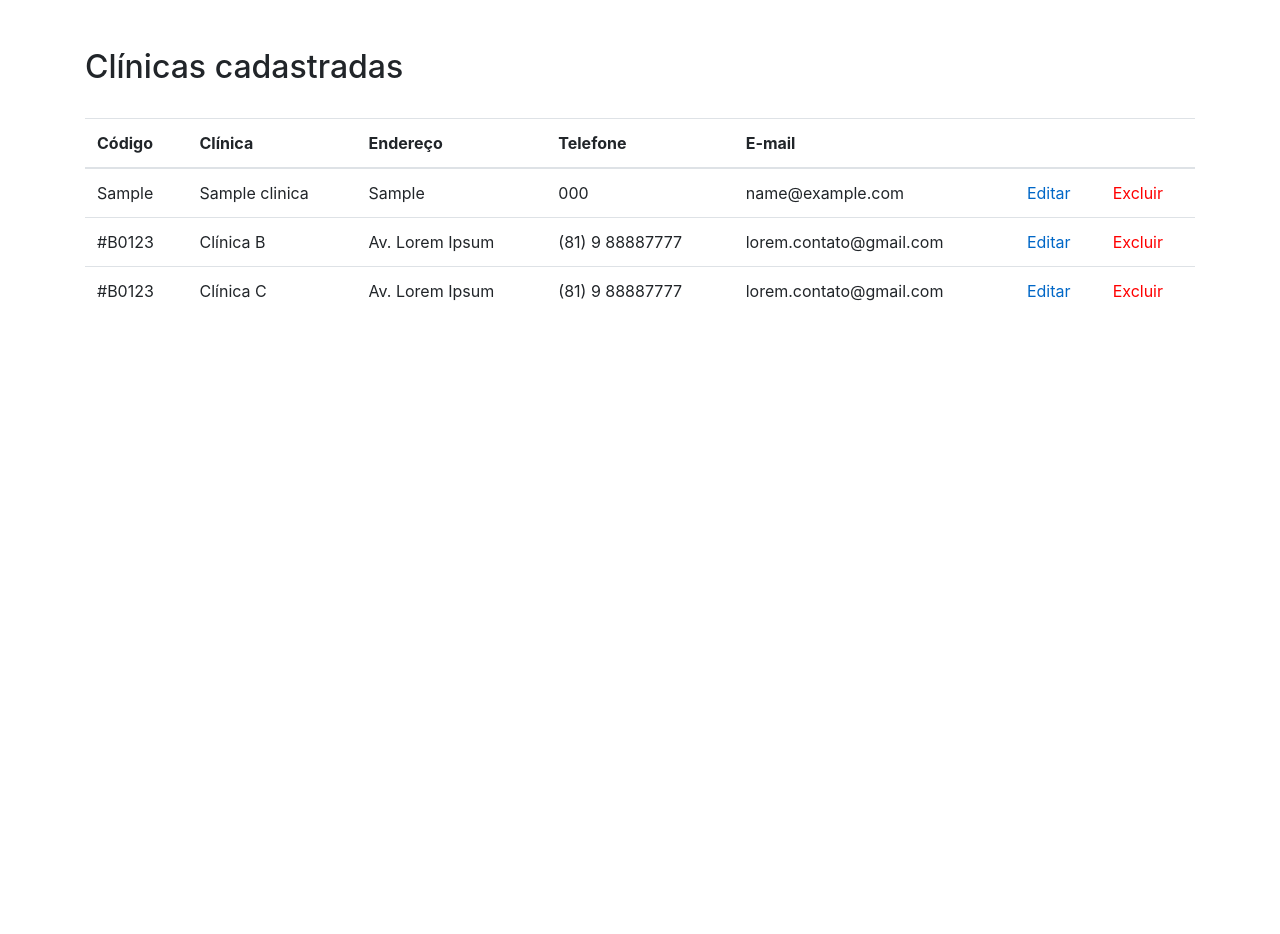
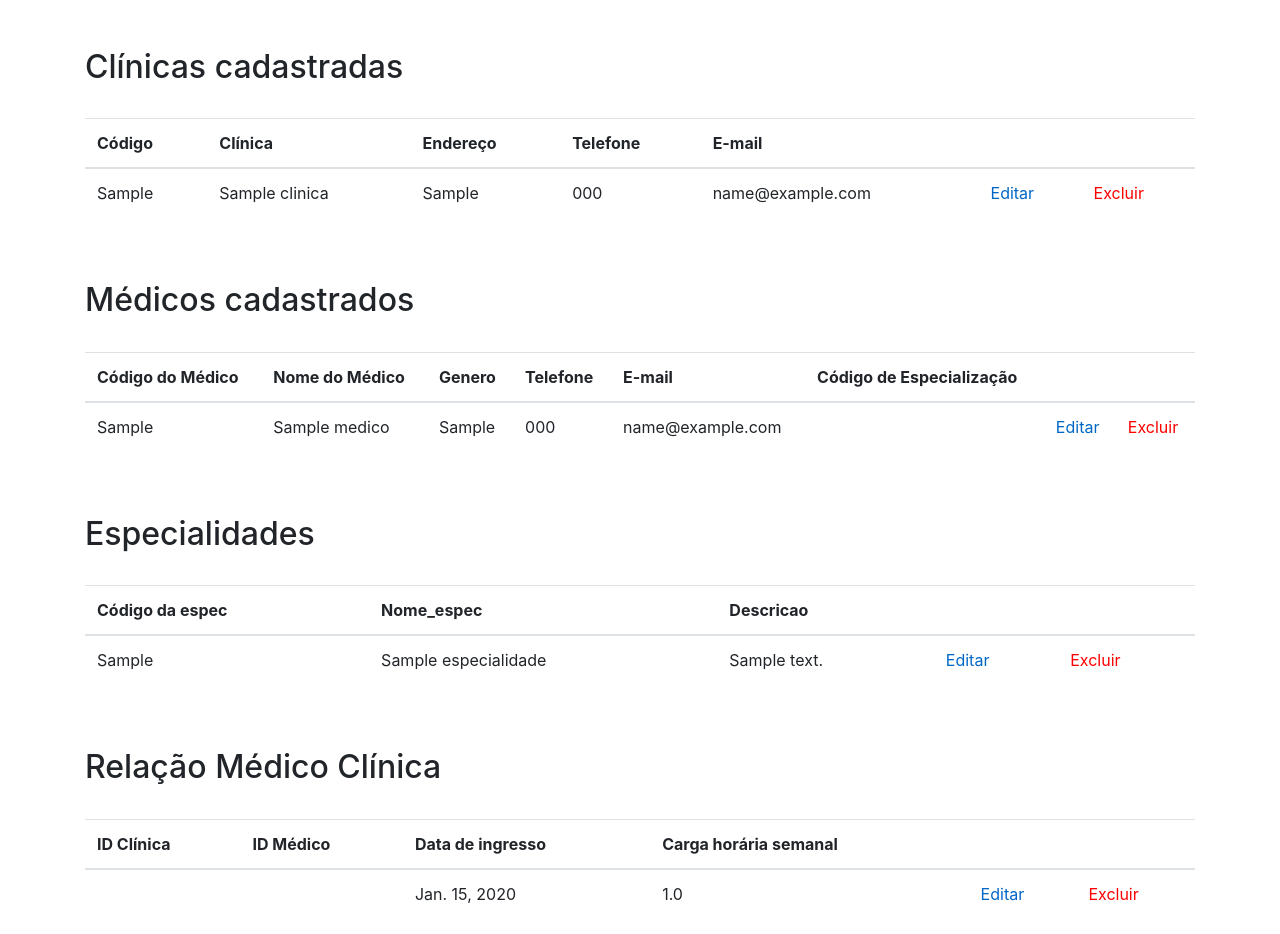
Before and after one commit to dEgito/IAAD-Clinicas-Medicas, a Django app: page / in a window 1280 px wide. Shown: the part 120-1054 px from the top of the page. Before the commit the page ends 421 px from the top, so only its background shows below. Run offline with Django 4.2, Linux system fonts and the light colour scheme; tables that the repository leaves empty hold one stand-in row (values such as "Sample post"); some libraries are stand-ins or nearby versions.

Commit message:
read/ tabelas restantes

```diff
--- a/Clinicas/settings.py
+++ b/Clinicas/settings.py
@@ -81,7 +81,7 @@
         "PORT": "3306",
         "HOST": "localhost",
         "USER": "root",
-        "PASSWORD": "password",
+        "PASSWORD": "",
     }
 }
 
--- a/clinicasmedicas/templates/index.html
+++ b/clinicasmedicas/templates/index.html
@@ -63,7 +63,7 @@
         <li class="breadcrumb-item active" aria-current="page">Home</li>
       </ol>
     </nav>
-
+<!--    clinicas        -->
     <div class="container mt-5 flex-direction row">
       <h2>Clínicas cadastradas</h2>
       <table class="table mt-4">
@@ -90,24 +90,95 @@
             <td><a href="#" style="color: #ff0000">Excluir</a></td>
           </tr>
           {% endfor %}
+
+        </tbody>
+      </table>
+    </div>
+   <!-- Medicos  -->
+    <div class="container mt-5 flex-direction row">
+      <h2>Médicos cadastrados</h2>
+      <table class="table mt-4">
+        <thead>
           <tr>
-            <td>#B0123</td>
-            <td>Clínica B</td>
-            <td>Av. Lorem Ipsum</td>
-            <td>(81) 9 88887777</td>
-            <td>lorem.contato@gmail.com</td>
+            <th>Código do Médico</th>
+            <th>Nome do Médico</th>
+            <th>Genero</th>
+            <th>Telefone</th>
+            <th>E-mail </th>
+            <th>Código de Especialização</th>
+            <th></th>
+            <th></th>
+          </tr>
+        </thead>
+        <tbody>
+          {% for med  in medico %}
+          <tr>
+            <td>{{med.cod_med}}</td>
+            <td>{{med.nome_med}}</td>
+            <td>{{med.genero}}</td>
+            <td>{{med.telefone}}</td>
+            <td>{{med.email}}</td>
+            <td>{{med.cod_espec}}</td>
             <td><a href="/edit" style="color: #0067c7">Editar</a></td>
             <td><a href="#" style="color: #ff0000">Excluir</a></td>
           </tr>
+          {% endfor %}
+
+        </tbody>
+      </table>
+    </div>
+    <!-- especialidade  -->
+    <div class="container mt-5 flex-direction row">
+      <h2>Especialidades</h2>
+      <table class="table mt-4">
+        <thead>
           <tr>
-            <td>#B0123</td>
-            <td>Clínica C</td>
-            <td>Av. Lorem Ipsum</td>
-            <td>(81) 9 88887777</td>
-            <td>lorem.contato@gmail.com</td>
+            <th>Código da espec</th>
+            <th>Nome_espec</th>
+            <th>Descricao</th>
+            <th></th>
+            <th></th>
+          </tr>
+        </thead>
+        <tbody>
+          {% for esp in especialidade %}
+          <tr>
+            <td>{{esp.cod_espec}}</td>
+            <td>{{esp.nome_espec}}</td>
+            <td>{{esp.descricao}}</td>
             <td><a href="/edit" style="color: #0067c7">Editar</a></td>
             <td><a href="#" style="color: #ff0000">Excluir</a></td>
           </tr>
+          {% endfor %}
+
+        </tbody>
+      </table>
+    </div>
+    <!-- Clinica/medico -->
+    <div class="container mt-5 flex-direction row">
+      <h2>Relação Médico Clínica</h2>
+      <table class="table mt-4">
+        <thead>
+          <tr>
+            <th>ID Clínica</th>
+            <th>ID Médico</th>
+            <th>Data de ingresso</th>
+            <th>Carga horária semanal</th>
+            <th></th>
+            <th></th>
+          </tr>
+        </thead>
+        <tbody>
+          {% for climed in clinicamedico %}
+          <tr>
+            <td>{{climed.cod_cli}}</td>
+            <td>{{climed.cod_med}}</td>
+            <td>{{climed.data_ingresso}}</td>
+            <td>{{climed.carga_horaria_semanal}}</td>
+            <td><a href="/edit" style="color: #0067c7">Editar</a></td>
+            <td><a href="#" style="color: #ff0000">Excluir</a></td>
+          </tr>
+          {% endfor %}
         </tbody>
       </table>
     </div>
```
